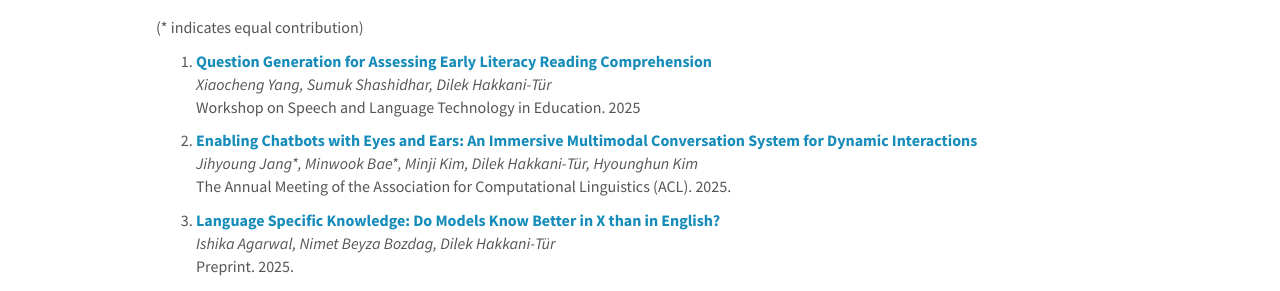
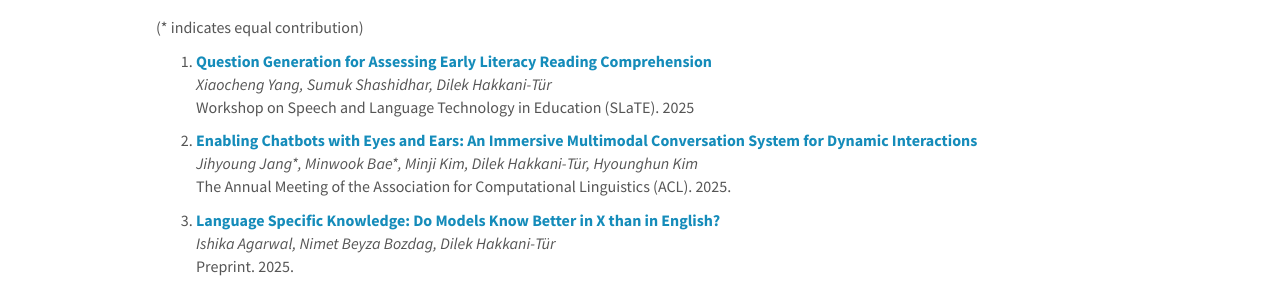
Before and after one commit to uiuc-conversational-ai-lab/uiuc-conversational-ai-lab.github.io, a Jekyll site: the page built from _pages/publications.md, in a window 1280 px wide and 900 px high. Shown: the part 132-423 px from the top of the window. Built offline with Jekyll 4.4.1, drawn with Linux system fonts in a browser that asks for light colours; nearby versions of some CDN libraries.

Commit message:
Update publist.yml

```diff
--- a/_data/publist.yml
+++ b/_data/publist.yml
@@ -2,7 +2,7 @@
   authors: Xiaocheng Yang, Sumuk Shashidhar, Dilek Hakkani-Tür
   link:
     url: https://uiuc-conversational-ai-lab.github.io/CELaRAI_demo/
-    display: Workshop on Speech and Language Technology in Education. 2025
+    display: Workshop on Speech and Language Technology in Education (SLaTE). 2025
   highlight: 1
 
 - title: "Enabling Chatbots with Eyes and Ears: An Immersive Multimodal Conversation System for Dynamic Interactions"
```
